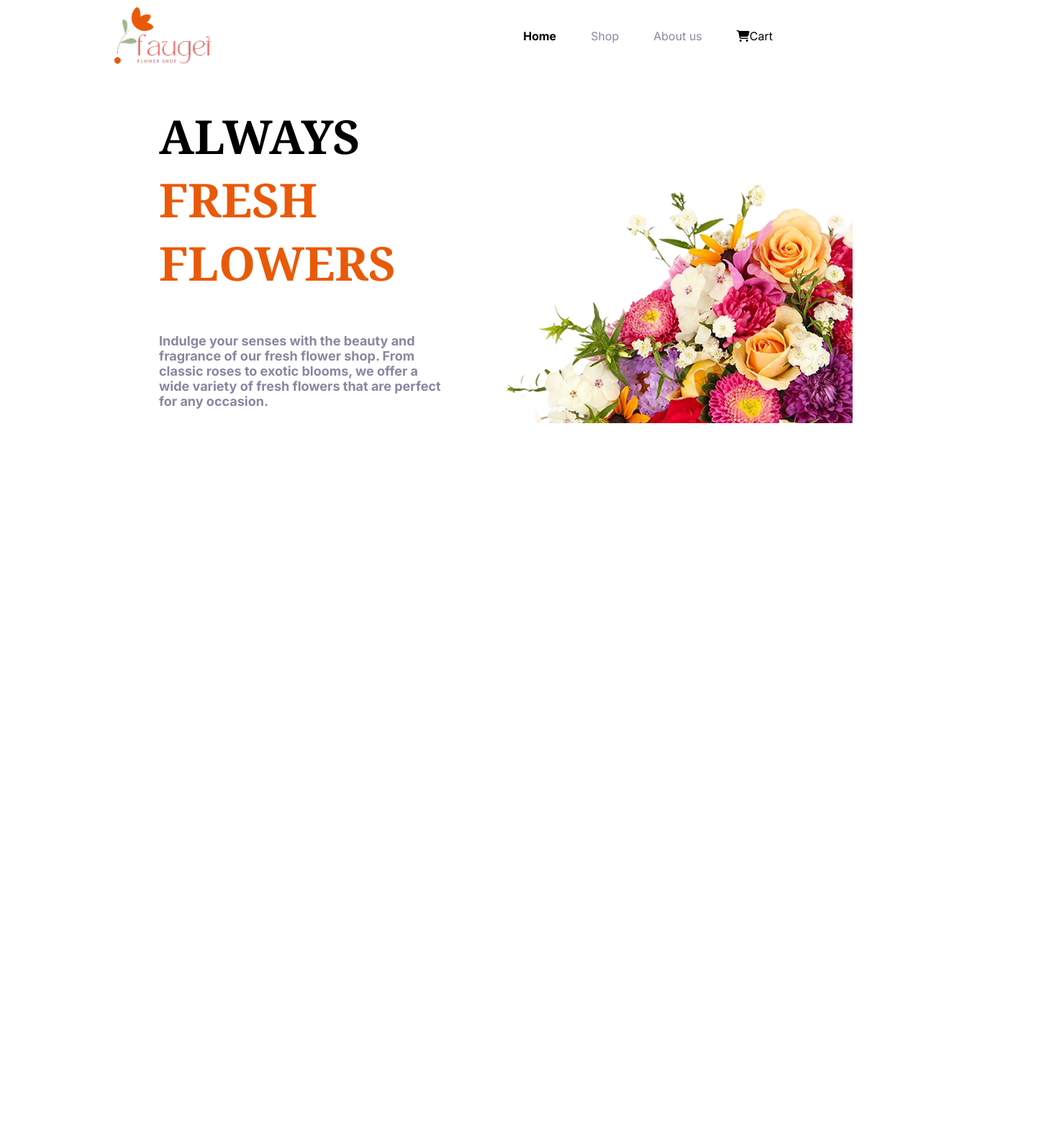
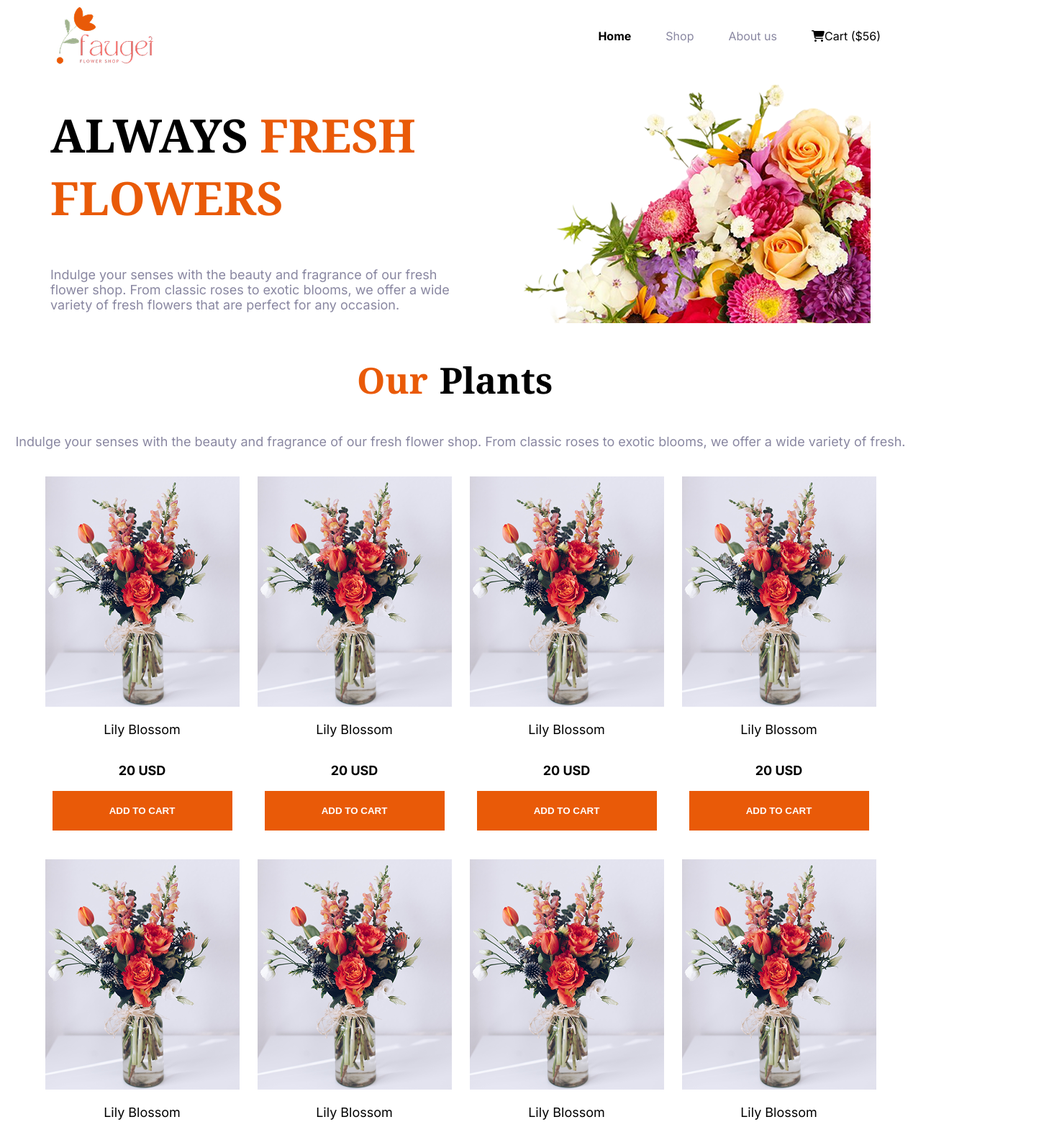
Before and after one commit to Eti-404/assignment-2, a plain HTML site: page index.html in a window 1280 px wide. Shown: the top 1559 px of the page at 72% size, 1458 px wide, since content can reach past the window. Before the commit the page ends 800 px from the top, so only its background shows below. Drawn offline with Linux system fonts and the light colour scheme.

Commit message:
added nav, banner and plants section into html file and made it responsive but not perfect till now -_-

```diff
--- a/index.html
+++ b/index.html
@@ -22,26 +22,88 @@
 <body class="inter-normal">
     <header>
         <nav>
-            <img src="assets/logo.png" alt="">
+            <img class="nav-logo" src="styles/logo.png" alt="">
             <ul>
                 <li><a href="" class="nav-home">Home</a></li>
-                <li><a href="" class="primary-light">Shop</a></li>
-                <li><a href="" class="primary-light">About us</a></li>
-                <li><a href="" class="primary-dark"><i class="fa-solid fa-cart-shopping"></i>Cart</a></li>
+                <li><a href="" class=" nav-shop-about">Shop</a></li>
+                <li><a href="" class=" nav-shop-about">About us</a></li>
+                <li><a href="" class="primary-dark nav-cart"><i class="fa-solid fa-cart-shopping"></i>Cart ($56)</a>
+                </li>
             </ul>
         </nav>
     </header>
-
     <main>
         <!-- banner -->
-        <section>
+        <section class="banner">
             <div>
-                <h1 class="noto-normal sec1"> ALWAYS <span class="sec2">FRESH</span> <span class="sec2"> FLOWERS</span><h1>
-                    <p class="inter-normal sec3 primary-light">Indulge your senses with the beauty and fragrance of our fresh flower shop. From classic roses to exotic blooms, we offer a wide variety of fresh flowers that are perfect for any occasion. </p>
+                <h1 class="noto-normal sec1"> ALWAYS <span class="sec2">FRESH</span> <span class="sec2"> FLOWERS</span>
+                </h1>
+                <p class="sec3 primary-light">Indulge your senses with the beauty and fragrance of
+                    our fresh flower shop. From classic roses to exotic blooms, we offer a wide variety of fresh
+                    flowers that are perfect for any occasion.</p>
             </div>
-            <img src="assets/hero-flower.png" alt="">
+            <img src="styles/hero-flower.png" alt="">
+
         </section>
-<!-- plants -->
+        <!-- plants -->
+        <section class="plants">
+            <div class="text">
+                <h2 class="noto-normal our">Our<span class="plants-text">Plants</span></h2>
+                <p class="sec3 primary-light para">Indulge your senses with the beauty and fragrance of our fresh
+                    flower shop. From classic roses to exotic blooms, we offer a wide variety of fresh.</p>
+            </div>
+            <div class="container">
+                <div class="content">
+                    <img src="styles/sample-flower-image.png" alt="">
+                    <p class="para1">Lily Blossom</p>
+                    <p class="para2">20 USD</p>
+                    <button class="btn">ADD TO CART</button>
+                </div>
+                <div class="content">
+                    <img src="styles/sample-flower-image.png" alt="">
+                    <p class="para1">Lily Blossom</p>
+                    <p class="para2">20 USD</p>
+                    <button class="btn">ADD TO CART</button>
+                </div>
+                <div class="content">
+                    <img src="styles/sample-flower-image.png" alt="">
+                    <p class="para1">Lily Blossom</p>
+                    <p class="para2">20 USD</p>
+                    <button class="btn">ADD TO CART</button>
+                </div>
+                <div class="content">
+                    <img src="styles/sample-flower-image.png" alt="">
+                    <p class="para1">Lily Blossom</p>
+                    <p class="para2">20 USD</p>
+                    <button class="btn">ADD TO CART</button>
+                </div>
+                <div class="content">
+                    <img src="styles/sample-flower-image.png" alt="">
+                    <p class="para1">Lily Blossom</p>
+                    <p class="para2">20 USD</p>
+                    <button class="btn">ADD TO CART</button>
+                </div>
+                <div class="content">
+                    <img src="styles/sample-flower-image.png" alt="">
+                    <p class="para1">Lily Blossom</p>
+                    <p class="para2">20 USD</p>
+                    <button class="btn">ADD TO CART</button>
+                </div>
+                <div class="content hide-on-mobile ">
+                    <img src="styles/sample-flower-image.png" alt="">
+                    <p class="para1">Lily Blossom</p>
+                    <p class="para2">20 USD</p>
+                    <button class="btn">ADD TO CART</button>
+                </div>
+                <div class="content hide-on-mobile ">
+                    <img src="styles/sample-flower-image.png" alt="">
+                    <p class="para1">Lily Blossom</p>
+                    <p class="para2">20 USD</p>
+                    <button class="btn">ADD TO CART</button>
+                </div>
+
+            </div>
+        </section>
 
     </main>
 
--- a/styles/flowers.css
+++ b/styles/flowers.css
@@ -25,16 +25,30 @@
 /* nav styles */
 nav {
     display: flex;
-    flex-direction: row;
     justify-content: space-between;
     align-items: center;
-    margin: 0px 150px
+    width: 100%;
+}
+
+.nav-logo {
+    margin-left: 70px;
 }
 
 .nav-home {
-    font-size: 16px;
+    font-size: 1rem;
     font-weight: 700;
     color: black;
+}
+
+.nav-shop-about {
+    color: #8987A1;
+}
+
+.nav-cart {
+    font-size: 1rem;
+    font-weight: semibold;
+    color: black;
+
 }
 
 nav ul {
@@ -43,7 +57,7 @@ nav ul {
 
 nav ul li {
     list-style: none;
-    margin-right: 48px;
+    margin-right: 3rem;
 }
 
 nav li a {
@@ -51,28 +65,138 @@ nav li a {
 }
 
 /* banner styles */
-section {
-display: flex;
-flex-direction: row;
-justify-content: center;
-align-items: flex-end;
-margin-left: 213px;
-margin-right:87px ;
+.banner {
+    display: flex;
+    justify-content: center;
+    align-items: center;
+    margin: 0 auto;
+    width: 1140px;
 }
 
 .sec1 {
     font-weight: 700px;
-    font-size: 65px;
+    font-size: 4rem;
+    text-align: left;
+
 }
 
 .sec2 {
+    text-align: left;
     font-weight: 700px;
-    font-size: 65px;
+    font-size: 4rem;
     color: #E95A08;
+
+}
+
+.sec3 {
+    text-align: left;
+    font-size: 1.125rem;
+}
+
+/* plant styles */
+.plants {
+    display: flex;
+    flex-direction: column;
+    align-items: center;
+}
+
+/* plants text styles */
+.our {
+    font-size: 50px;
+    color: #E95A08;
+}
+
+.plants-text {
+    align-items: center;
+    text-align: center;
+    color: black;
+    margin: 0 16px;
+}
+
+/* plants grid contents */
+.container {
+    display: grid;
+    grid-template-columns: repeat(4, 1fr);
+    column-gap: 5px;
+}
+
+.text {
     text-align: center;
 }
 
-.sec3 {
-    font-size: 18px;
+.content {
+    display: flex;
+    flex-direction: column;
+    justify-content: center;
+    align-items: center;
+    width: 250px;
+    margin: 20px;
 }
-/* plant styles */
+
+.para1 {
+    padding: 0 250px;
+    text-align: center;
+    font-size: 1.125rem;
+    width: 100%;
+}
+
+.para2 {
+    padding: 0 250px;
+    text-align: center;
+    font-weight: bold;
+    font-size: 1.125rem;
+    width: 100%;
+}
+
+
+.btn {
+    background-color: #E95A08;
+    color: white;
+    text-align: center;
+    padding: 20px 50px;
+    border: none;
+    width: 100%;
+    font-weight: bolder;
+}
+
+
+
+/* responsive media query */
+@media screen and (max-width: 430px) {
+
+    /* nav responsive */
+    .nav-home,
+    .nav-shop-about {
+        display: none;
+    }
+
+    nav {
+        display: flex;
+        justify-content: space-between;
+        align-items: center;
+    }
+
+    /* banner responsive */
+    .banner {
+        display: flex;
+        flex-direction: column;
+        width: 100%;
+    }
+
+    /* plants responsive */
+    .container {
+        display: grid;
+        grid-template-columns: repeat(2, 1fr);
+        grid-template-rows: repeat(3, auto);
+        column-gap: 5px;
+    }
+    .hide-on-mobile {
+    display: none;
+  }
+    .our,
+    .plants-text{
+        display: flex;
+        align-items: center;
+        justify-content: center;
+        text-align: center;
+    }
```
Also changed, not shown: styles/deal-ana.png (renamed from assets/deal-ana.png), styles/deal-bloom.png (renamed from assets/deal-bloom.png), styles/deal-zabo.png (renamed from assets/deal-zabo.png), styles/flower-store.png (renamed from assets/flower-store.png), styles/hero-flower.png (renamed from assets/hero-flower.png), styles/icon-facebook.png (renamed from assets/icon-facebook.png), styles/icon-linkedin.png (renamed from assets/icon-linkedin.png), styles/icon-twitter.png (renamed from assets/icon-twitter.png), styles/icon-youtube.png (renamed from assets/icon-youtube.png), styles/logo.png (renamed from assets/logo.png), styles/news-letter-bg.png (renamed from assets/news-letter-bg.png), styles/sample-flower-image.png (renamed from assets/sample-flower-image.png), styles/trusted-badge.png (renamed from assets/trusted-badge.png), 1 other file.
